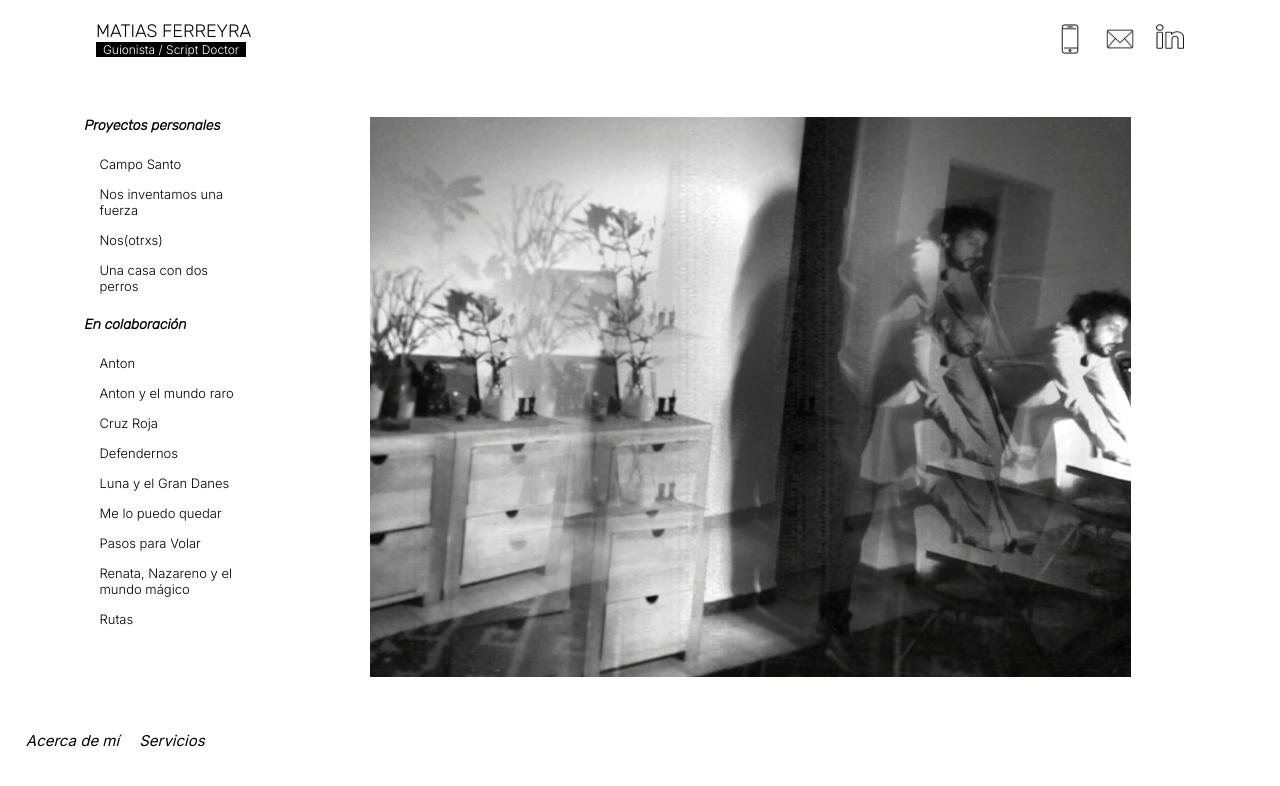
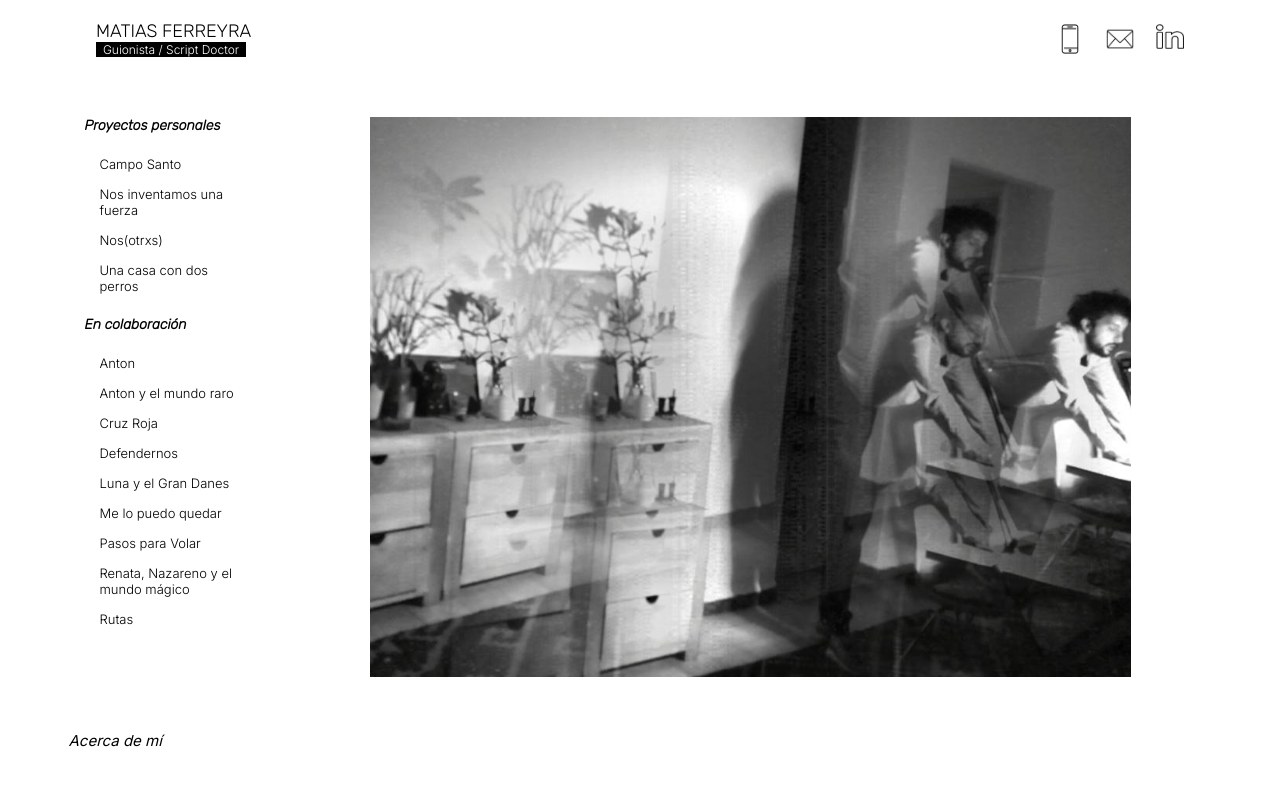
Before and after one commit to maxmferreyra/matiasferreyra, a Next.js app: page / in a window 1280 px wide. Shown: the top 786 px of the page. Built offline with nearby package versions, Linux system fonts and the light colour scheme.

Commit message:
comentar servicios

```diff
--- a/components/Layout.jsx
+++ b/components/Layout.jsx
@@ -102,9 +102,9 @@ export default function Layout({children, title, description, home}) {
         <Link href="/about">
           <a>Acerca de mí</a>
         </Link>
-        <Link href="/servicios">
+        {/* <Link href="/servicios">
           <a>Servicios</a>
-        </Link>
+        </Link> */}
       </nav>
         {!home && (
       <div className="container-backHome">
```
